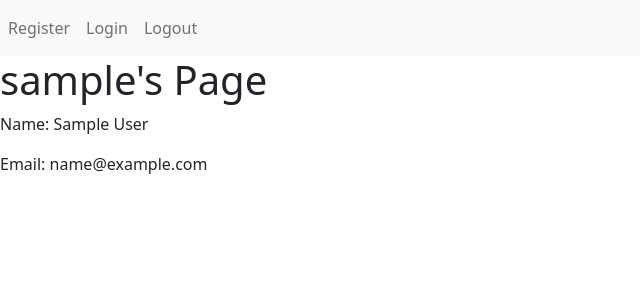
After one commit to katemoser/flask-notes, a Flask app: a page that uses templates/base.html in a window 1280 px wide. The commit adds this page. Shown: the top 300 px of the page, without its empty margins (0-640 px from the left). Run offline with Flask 2, Linux system fonts and the light colour scheme; the visitor is signed in with stand-in values (Sample User, id 1); tables that the repository leaves empty hold one stand-in row (values such as "Sample post").

Commit message:
Finished authentication and logout

```diff
--- a/app.py
+++ b/app.py
@@ -14,7 +14,7 @@ connect_db(app)
 db.create_all()
 
 
-
+# LOG IN/REGISTER ROUTES
 
 @app.get("/")
 def homepage():
@@ -26,7 +26,7 @@ def homepage():
 @app.route("/register", methods=['GET', 'POST'])
 def register():
     """Register user:
-        if form validates, create new user, log in as said user, redirect to secret
+        if form validates, create new user, log in as said user, redirect to userinfo
         if does not validate, render registration form
     """
 
@@ -41,21 +41,23 @@ def register():
         first_name = form.first_name.data
         last_name = form.last_name.data
 
-        new_user = User.register(username, password, email, first_name, last_name)
+        new_user = User.register(
+            username, password, email, first_name, last_name)
 
         db.session.add(new_user)
         db.session.commit()
 
         session["username"] = new_user.username
 
-        return redirect("/secret")
+        return redirect(f"/users/{new_user.usename}")
     else:
-        return render_template("register.html", form = form)
+        return render_template("register.html", form=form)
+
 
 @app.route("/login", methods=["GET", "POST"])
 def login():
     """LOGIN USER:
-        if form validates, login user and redirect to secret
+        if form validates, login user and redirect to userinfo
         if does not validate, render login form
     """
 
@@ -63,18 +65,17 @@ def login():
 
     if form.validate_on_submit():
         username = form.username.data
-        password = form.username.data
+        password = form.password.data
 
         user = User.authenticate(username, password)
-
         if user:
             session["username"] = user.username
-            return redirect('/secret')
+            return redirect(f'/users/{user.username}')
 
-    return render_template("login.html", form = form)
+    return render_template("login.html", form=form)
 
 
-@app.post("/logout")
+@app.route("/logout", methods=["POST", "GET"])
 def logout():
     """Logs user out and redirects to homepage."""
 
@@ -83,19 +84,21 @@ def logout():
     if form.validate_on_submit():
         # Remove "username" if present, but no errors if it wasn't
         session.pop("username", None)
-
-    return redirect("/")
+        return redirect("/")
+    else:
+        return render_template("logout.html", form=form)
 
 
+@app.get("/users/<username>")
+def user_info(username):
+    """Displays user's info if logged in
+        redirects to home if not logged in as <username>
+    """
 
-
-@app.get("/secret")
-def secret():
-    """Placeholder"""
-
-    if "username" not in session:
+    if session["username"] != username:
         flash("You must be logged in to view!")
         return redirect("/")
 
     else:
-        return render_template("secret.html")
+        user = User.query.filter_by(username=username).one_or_none()
+        return render_template("userinfo.html", user=user)
--- a/templates/base.html
+++ b/templates/base.html
@@ -12,21 +12,21 @@
 
 <body>
     <nav class="navbar navbar-expand-lg navbar-light bg-light">
-        <a class="navbar-brand" href="#">Navbar</a>
+        <!-- <a class="navbar-brand" href="#">Navbar</a> -->
         <button class="navbar-toggler" type="button" data-toggle="collapse" data-target="#navbarNav"
             aria-controls="navbarNav" aria-expanded="false" aria-label="Toggle navigation">
             <span class="navbar-toggler-icon"></span>
         </button>
         <div class="collapse navbar-collapse" id="navbarNav">
             <ul class="navbar-nav">
-                <li class="nav-item active">
-                    <a class="nav-link" href="#">Home <span class="sr-only">(current)</span></a>
-                </li>
                 <li class="nav-item">
                     <a class="nav-link" href="/register">Register</a>
                 </li>
                 <li class="nav-item">
                     <a class="nav-link" href="/login">Login</a>
+                </li>
+                <li class="nav-item">
+                    <a class="nav-link" href="/logout">Logout</a>
                 </li>
 
             </ul>
--- a/templates/logout.html
+++ b/templates/logout.html
@@ -1,3 +1,5 @@
+{% extends 'base.html' %}
+
 {% block title %}
 Bye!
 {% endblock %}
--- /dev/null
+++ b/templates/userinfo.html
@@ -0,0 +1,14 @@
+{% extends 'base.html' %}
+{% block title %}
+USER INFO
+{% endblock %}
+
+
+{% block content%}
+
+<h1>{{user.username}}'s Page</h1>
+
+<p>Name: {{user.first_name}} {{user.last_name}}</p>
+<p>Email: {{user.email}}</p>
+
+{% endblock%}
```
Also changed, not shown: models.py (+7 -1 lines).
